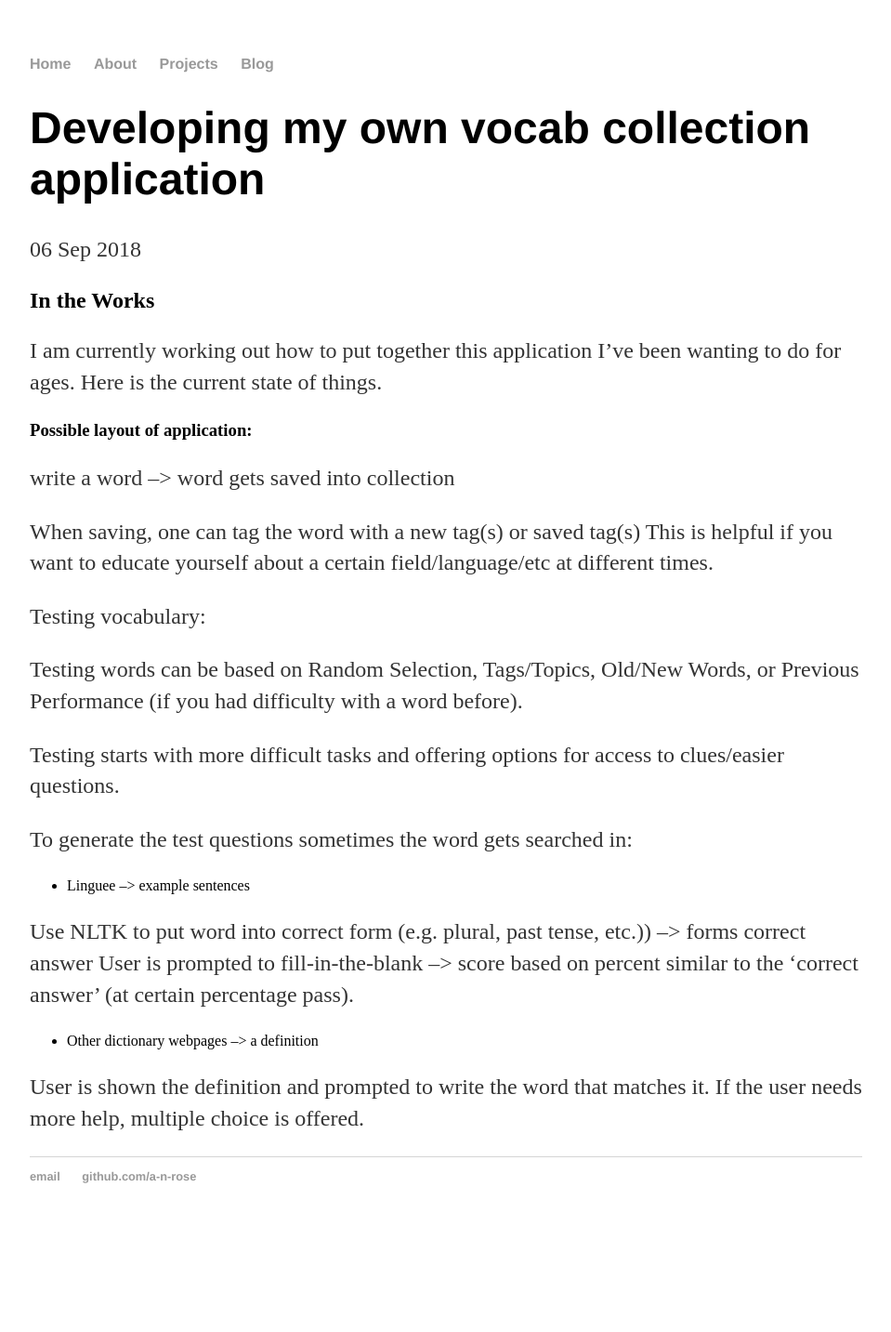
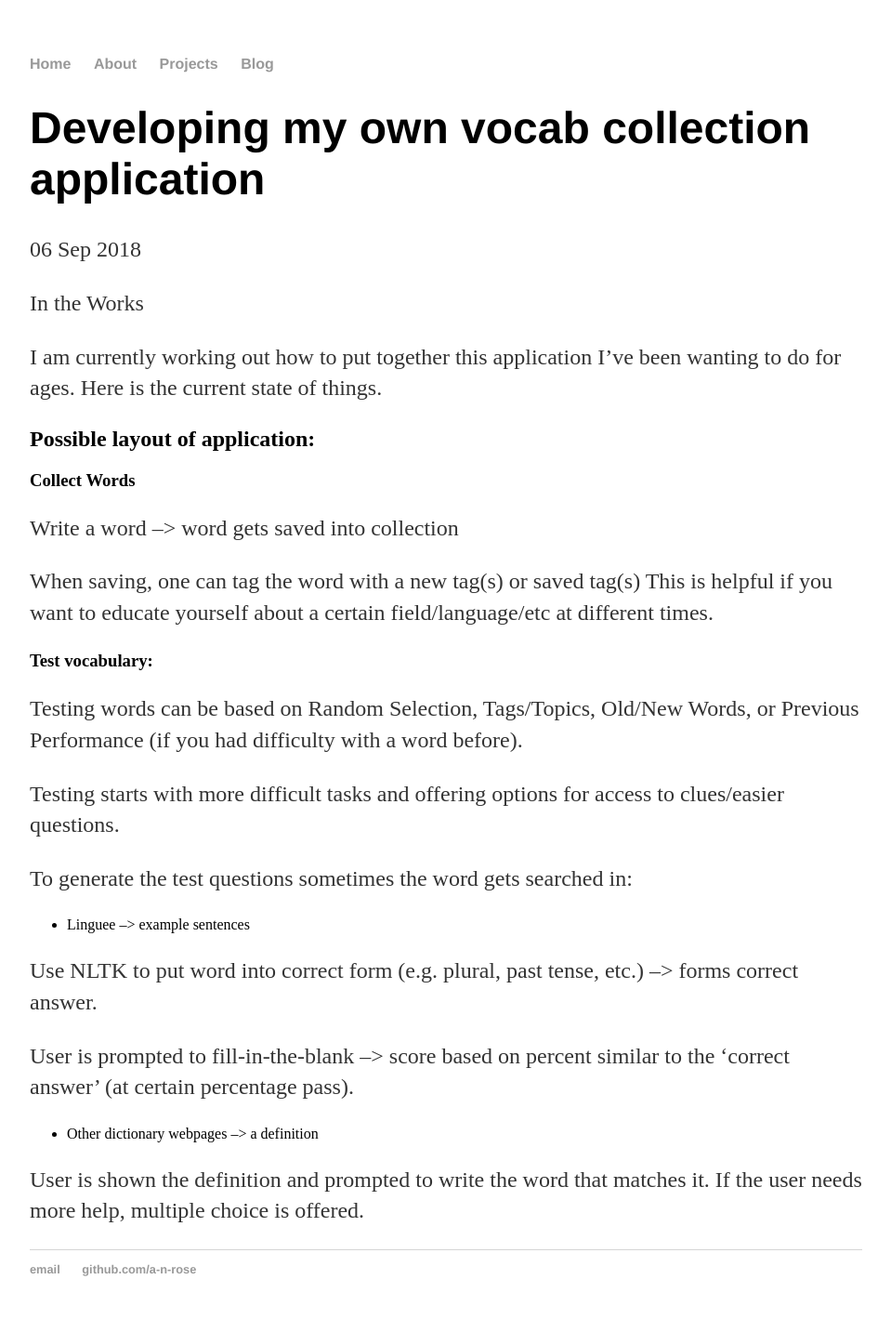
Before and after one commit to a-n-rose/a-n-rose.github.io, a Jekyll site: the page built from _posts/2018-09-06-vocab-app.md, in a window 1280 px wide. Shown: the whole page at 93% size, without its empty margins (160-1119 px from the left). Built offline with Jekyll 4.4.1, drawn with Linux system fonts in a browser that asks for light colours; before the commit the page ends 1333 px from its top, so only the background shows below that.

Commit message:
minor edits

```diff
--- a/_posts/2018-09-06-vocab-app.md
+++ b/_posts/2018-09-06-vocab-app.md
@@ -4,19 +4,21 @@ title: "Developing my own vocab collection application"
 date: 2018-09-06
 ---
 
-## In the Works
+In the Works
 
 I am currently working out how to put together this application I've been wanting to do for ages. Here is the current state of things.
 
 
-### Possible layout of application:
+## Possible layout of application:
 
-write a word --> word gets saved into collection
+### Collect Words
+
+Write a word --> word gets saved into collection
 
 When saving, one can tag the word with a new tag(s) or saved tag(s)
 This is helpful if you want to educate yourself about a certain field/language/etc at different times.
 
-Testing vocabulary:
+### Test vocabulary:
 
 Testing words can be based on Random Selection, Tags/Topics, Old/New Words, or Previous Performance (if you had difficulty with a word before).
 
@@ -25,7 +27,8 @@ Testing starts with more difficult tasks and offering options for access to clue
 To generate the test questions sometimes the word gets searched in:
 * Linguee --> example sentences
 
-Use NLTK to put word into correct form (e.g. plural, past tense, etc.)) --> forms correct answer
+Use NLTK to put word into correct form (e.g. plural, past tense, etc.) --> forms correct answer.
+
 User is prompted to fill-in-the-blank --> score based on percent similar to the 'correct answer' (at certain percentage pass).
 
 * Other dictionary webpages --> a definition
```
